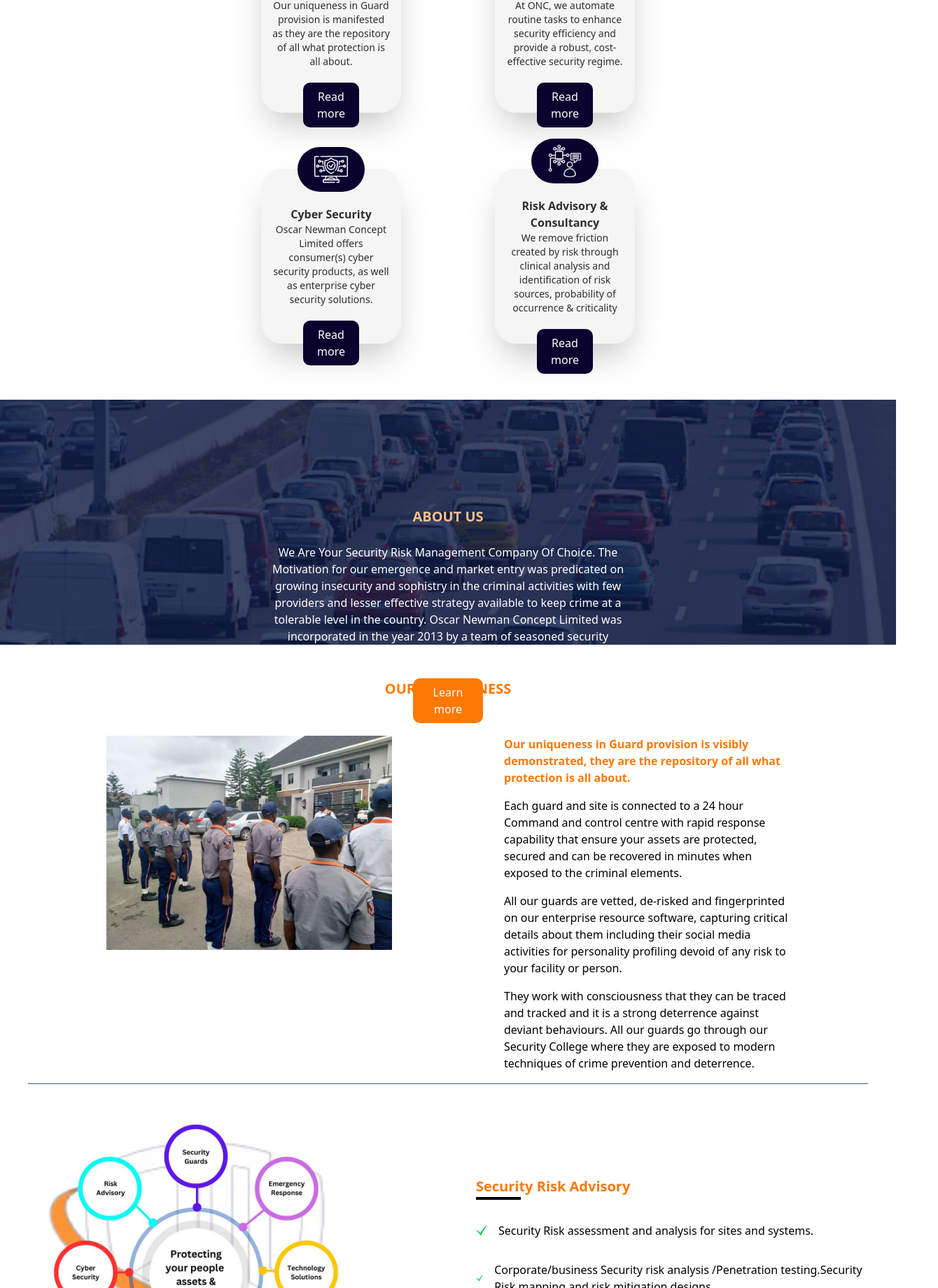
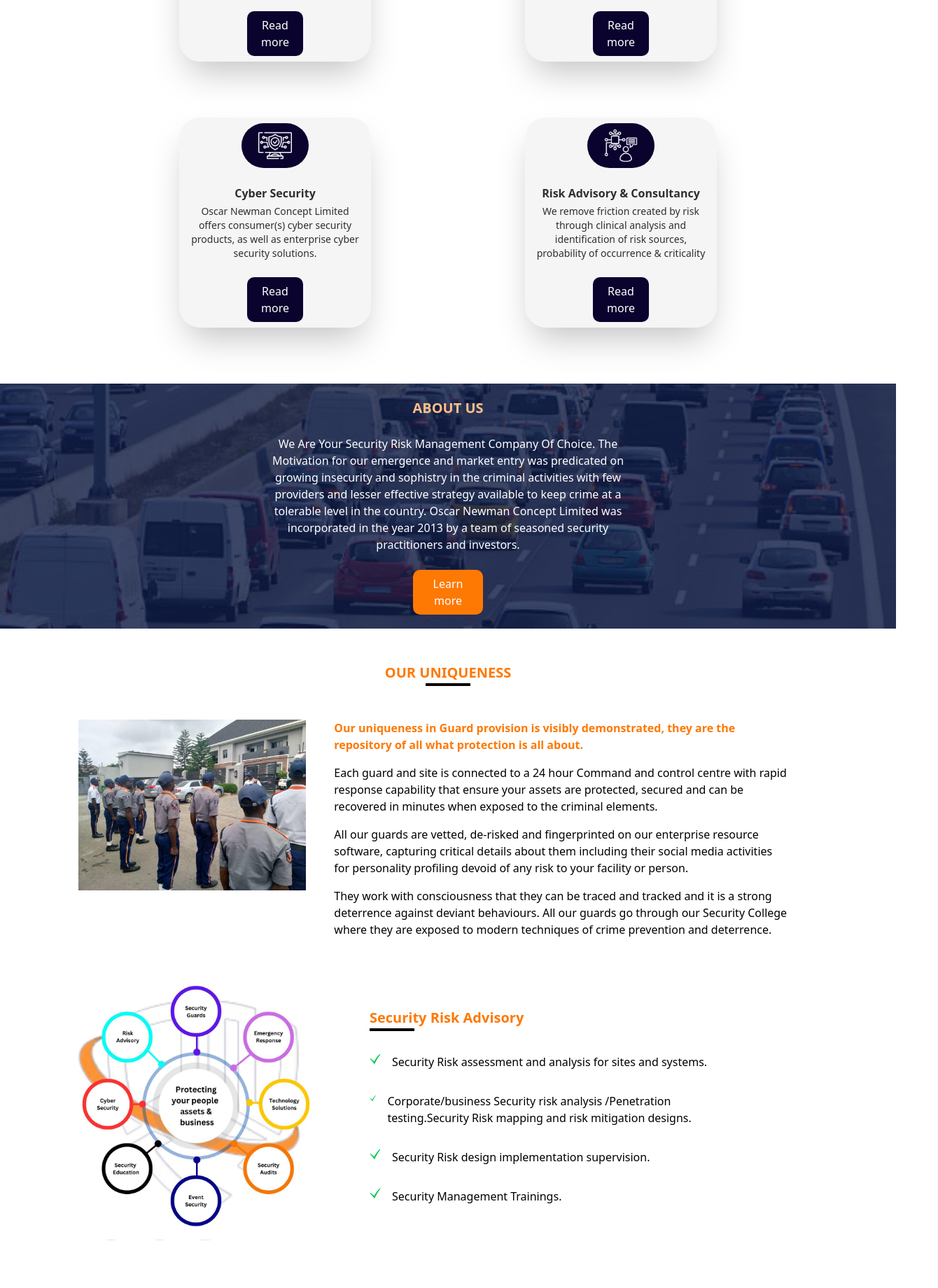
Before and after one commit to Bithaventechnologies/oscarnewmanFe, a React (Vite) app: page / in a window 1280 px wide. Shown: the part 811-2651 px from the top of the page at 70% size, 1340 px wide, since content can reach past the window. Built offline with nearby package versions, Linux system fonts and the light colour scheme.

Commit message:
responsiveness

```diff
--- a/src/components/Header.tsx
+++ b/src/components/Header.tsx
@@ -5,7 +5,7 @@
 const Header = () => {
   return (
     <div
-      className="bg-[#09032e] py-2 lg:px-26 flex justify-between items-center"
+      className="bg-[#09032e] py-2 lg:px-18 flex justify-between items-center"
       id="home"
     >
       <Link to="/">
--- a/src/components/Hero.tsx
+++ b/src/components/Hero.tsx
@@ -2,9 +2,9 @@
 
 const Hero = () => {
   return (
-    <div className=" bg-[#09032e] relative px-10 lg:px-8 py-8 text-[#fff] mb-20 flex gap-40 justify-center">
+    <div className=" bg-[#09032e] relative px-10 lg:px-18  py-8 text-[#fff] mb-20 flex gap-40 justify-center">
       <div className="absolute  inset-0 bg-gradient-to-t from-black via-transparent to-transparent opacity-75"></div>
-      <div className="lg:w-1/2 relative">
+      <div className="lg:w-2/3 relative">
         <h1 className="lg:text-5xl  text-2xl font-bold">
           Your{" "}
           <span className="text-[#fd7904]">
@@ -30,7 +30,7 @@
           </button>
         </div>
       </div>
-      <img className="w-[30%] hidden lg:block" src={heroImg} alt="head" />
+      <img className="w-[20%] hidden lg:block" src={heroImg} alt="head" />
     </div>
   );
 };
--- a/src/components/home/About.tsx
+++ b/src/components/home/About.tsx
@@ -11,7 +11,7 @@
         style={{ backgroundImage: "url('../image.jpg')" }}
       >
         <div className="absolute inset-0 bg-[#0c1841] opacity-80"></div>
-        <div className="z-10 p-8 text-white  flex flex-col justify-center  relative top-30 items-center gap-6">
+        <div className="z-10 p-8 text-white  flex flex-col justify-center  relative top-1/2 transform -translate-y-1/2 items-center gap-6">
           <h3 className="text-[#ffbf87] font-semibold text-[20px]">ABOUT US</h3>
           <p className="lg:w-[45%] text-center">
             We Are Your Security Risk Management Company Of Choice. The
@@ -34,11 +34,11 @@
           </h3>
           <div className="w-16 h-1 bg-black " />
         </div>
-        <section className="  lg:flex-row flex-col lg:border-b-2 lg:pb-4 border-gray-400  max-h-[550px] flex justify-center gap-8 lg:gap-40  lg:px-28 mx-auto">
-          <div className="lg:w-1/2 lg:py-12 flex flex-col gap-4" data-aos="zoom-out-right">
+        <section className="  lg:flex-row flex-col  lg:pb-4   max-h-[550px] flex justify-center gap-8 lg:gap-10  lg:px-18 mx-auto">
+          <div className=" lg:py-12 flex flex-col gap-4 lg:w-1/3" data-aos="zoom-out-right">
             <img src={sec} alt="Security" className=" lg:pt-0 object-cover" />
           </div>
-          <div className="lg:w-1/2 lg:py-12 border-b-2 lg:pb-0 lg:border-none pb-4 border-gray-400">
+          <div className="lg:w-2/3 lg:py-12 lg:pb-0 pb-4 ">
             <p className="mb-4 text-[#fd7904] text-[16px] font-semibold">
               Our uniqueness in Guard provision is visibly demonstrated, they
               are the repository of all what protection is all about.
@@ -62,43 +62,46 @@
               modern techniques of crime prevention and deterrence.
             </p>
           </div>
+          <hr />
         </section>
-        <div className="flex items-center gap-40 mt-8"  >
+      <div className="lg:flex items-center   justify-center gap-14 mt-8 lg:mx-12 lg:w-[80%]"  >
            <img
           data-aos="fade-up"
             src={ilustration}
             alt="Illustration"
-            className=" lg:pt-0 object-cover w-[40%] hidden lg:block"
+            className=" lg:pt-0 object-cover lg:w-[40%] hidden lg:block"
           />
-          <div  data-aos="fade-left">
-          <div className="flex flex-col mt-12 lg:mt-0" >
+           <div  data-aos="fade-left" className="flex flex-col w-[85%] lg:w-[60%]">
+          <div className="flex flex-col mt-24 lg:mt-0" >
           <h3 className="text-[#fd7904] mb-8 font-semibold text-[20px]">
           Security Risk Advisory
           </h3>
           <div className="w-16 h-1 bg-black relative bottom-8" />
           </div>
 
+      <div className="">
 
-            <ul  className="flex flex-col gap-8 ">
-              <li className="flex items-center gap-4" >
+             <ul  className="flex flex-col gap-8   ">
+               <li className="flex items-start gap-4" >
                  {" "}
                  <GiCheckMark className="text-green-500" />
                  Security Risk assessment and analysis for sites and systems.
                </li>
-              <li className="flex items-center gap-4">
+               <li className="flex items-start gap-4">
                  <GiCheckMark className="text-green-500" />
                  Corporate/business Security risk analysis /Penetration
                  testing.Security Risk mapping and risk mitigation designs.
                </li>
-              <li className="flex items-center gap-4">
+               <li className="flex items-start gap-4">
                  <GiCheckMark className="text-green-500" />
                  Security Risk design implementation supervision.
                </li>
-              <li className="flex items-center gap-4">
+               <li className="flex items-cstart gap-4">
                  <GiCheckMark className="text-green-500" />
                  Security Management Trainings.
                </li>
              </ul>
+     </div>
           </div>
         </div>
       </div>
--- a/src/components/home/Consult.tsx
+++ b/src/components/home/Consult.tsx
@@ -44,7 +44,7 @@
               </div>
             </section>
             <div className="flex flex-col gap-4  mt-28 text-white justify-center text-center">
-                    <p className="text-2xl text-[#FFFCF9] opacity-90 font-light">"Your integrated services are a delight, they have saved me a <br /> lot and give me peace of mind"</p>
+                    <p className="lg:text-2xl text-xl text-[#FFFCF9] opacity-90 font-light">"Your integrated services are a delight, they have saved me a <br /> lot and give me peace of mind"</p>
                 <div className="flex items-center gap-4 justify-center">
                     <img src={avatar} alt="Avatar" width={60} />
                     <h1 className="text-2xl font-bold">MD/CEO / Protogy Global Services</h1>
--- a/src/components/home/Services.tsx
+++ b/src/components/home/Services.tsx
@@ -33,13 +33,13 @@
   ];
   return (
     <Element name = "services">
-      <div className="px-10 lg:px-8  mb-20 grid  grid-cols-1 lg:grid-cols-2 lg:place-items-center  lg:gap-x-55 max-md:gap-y-20 md:gap-y-20 max-md:gap-x-80 lg:w-[40%]   mx-auto">
+      <div className=" px-10 lg:px-0 md:gap-x-12 mb-20 lg:mx-auto md:mx-auto grid  grid-cols-1 lg:grid-cols-2 md:grid-cols-2 place-items-center  lg:gap-x-55  max-md:gap-y-12 md:gap-y-20 lg:w-[60%] md:w-[70%] max-md:w-full w-full ">
         {
       services.map((service) => (
-          <div  data-aos="fade-left" key = {service.id} className="bg-[#f5f5f5] w-full lg:w-[200px] h-[250px] space-y-4 shadow-2xl p-4 flex flex-col gap-1 items-center justify-center rounded-[30px]">
-              <div className="bg-[#09032e] w-24 h-24 rounded-full p-2 flex justify-center items-center"><img src={service.imgSrc} alt={service.label} className="w-[60%] object-cover"/></div>
+          <div  data-aos="fade-left" key = {service.id} className="bg-[#f5f5f5]  lg:h-[300px]   space-y-4 shadow-2xl p-4 flex flex-col gap-2 items-center justify-center rounded-[30px]">
+              <div className="bg-[#09032e] lg:w-24 lg:h-24 md:w-18 md:h-18 w-12 h-12 rounded-full p-2 flex justify-center items-center"><img src={service.imgSrc} alt={service.label} className="lg:w-[60%] w-[80%] object-cover"/></div>
               <div className=" text-center">
-                  <p className="text-[#2e2e2e] font-bold">{service.label}</p>
+                  <p className="text-[#2e2e2e] mb-1 font-bold">{service.label}</p>
                   <p className="text-[#2e2e2e] text-sm">{service.desc}</p>
               </div>
               <button className="bg-[#09032e] hover:bg-blue-100 hover:text-black cursor-pointer w-[80px] p-2 rounded-[10px] text-white">Read more</button>
--- a/src/components/home/Testimonials.tsx
+++ b/src/components/home/Testimonials.tsx
@@ -21,7 +21,7 @@
         breakpoint: 1024,
         settings: {
           slidesToShow: 2,
-          slidesToScroll: 2,
+          slidesToScroll: 1,
           infinite: true,
           dots: true
         },
@@ -68,7 +68,7 @@
         Testimonials"
       </h1>
       <div className="slider-container ">
-        <Slider {...settings} className=" text-[20px] mt-12  text-[#232323]  mx-auto  lg:w-[70%]  w-full">
+        <Slider {...settings} className=" text-[20px] mt-12  text-[#232323]  mx-auto  lg:w-[80%] w-full">
           {testimonials.map((item, index) => (
             <div key={index} className="bg-white  relative mt-8 rounded-[25px] p-8">
               <img src={item.imgSrc} alt={item.name} className="absolute -top-6 z-[100000]  w-[12%]"/>
```
Lines whose indentation alone changed are shown as unchanged.
